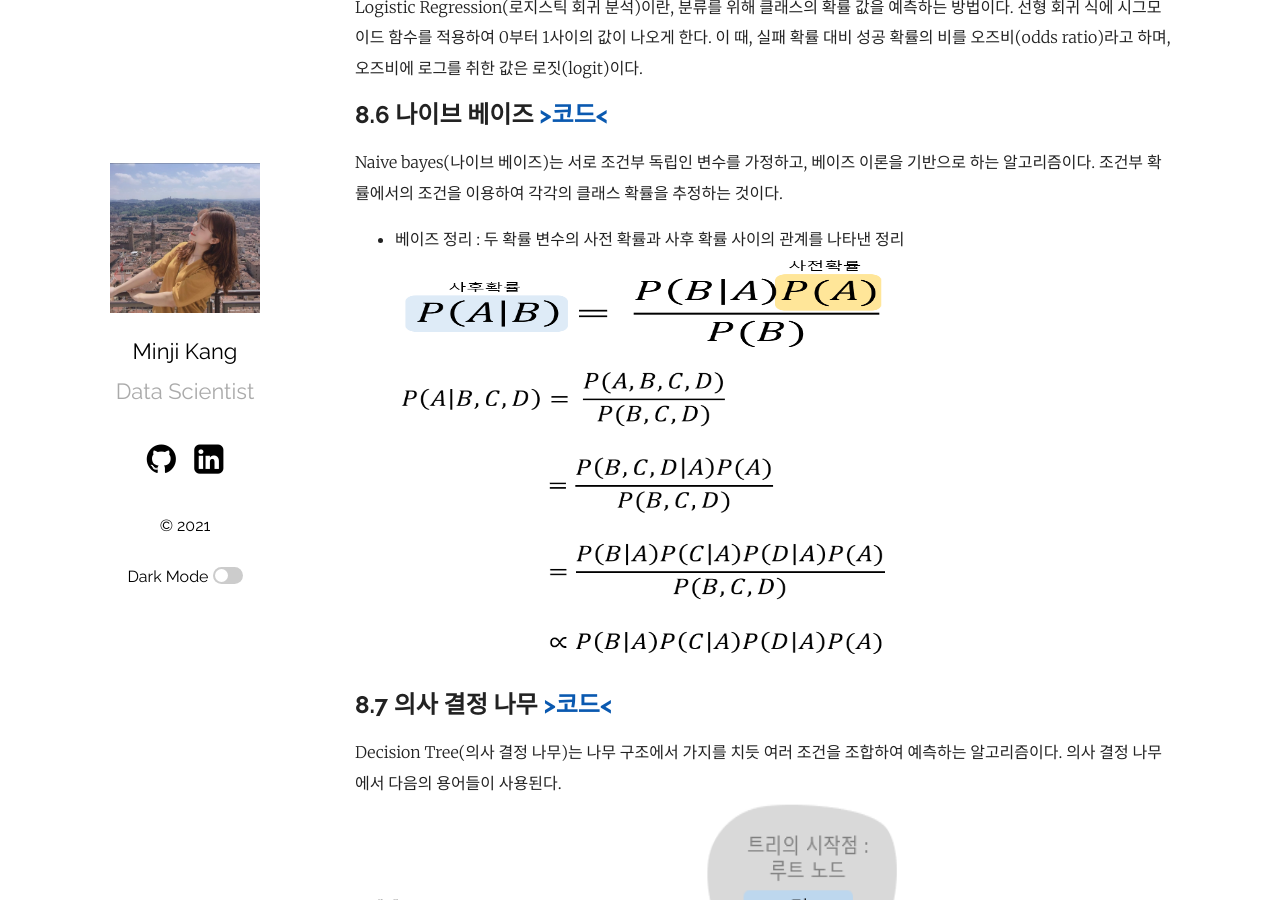
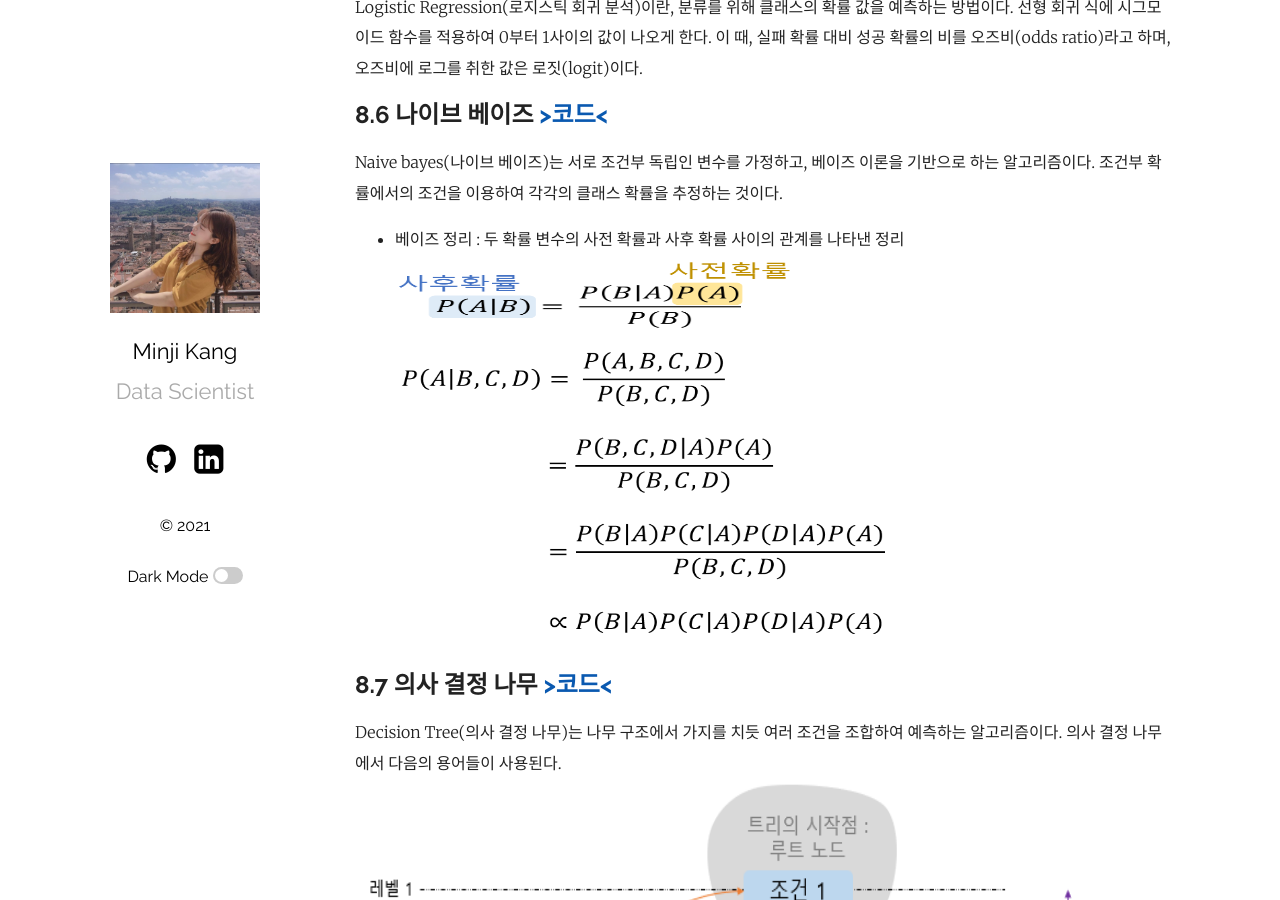
Before and after one commit to mmminji/mmminji.github.io, a Jekyll site: the page built from _posts/2021-06-14-선통머8장.markdown, in a window 1280 px wide and 900 px high, scrolled down 1132 px. Built offline with Jekyll 4.4.1, drawn with Linux system fonts in a browser that asks for light colours; comment, search, counter and statistics services are not loaded.

Commit message:
2021-06-14-post

```diff
--- a/_posts/2021-06-14-선통머8장.markdown
+++ b/_posts/2021-06-14-선통머8장.markdown
@@ -32,7 +32,7 @@ Logistic Regression(로지스틱 회귀 분석)이란, 분류를 위해 클래
 ## 8.6 나이브 베이즈 [>코드<](https://github.com/mmminji/Machine-Learning/blob/master/8.6.NaiveBayes.py)
 Naive bayes(나이브 베이즈)는 서로 조건부 독립인 변수를 가정하고, 베이즈 이론을 기반으로 하는 알고리즘이다. 조건부 확률에서의 조건을 이용하여 각각의 클래스 확률을 추정하는 것이다.
 - 베이즈 정리 : 두 확률 변수의 사전 확률과 사후 확률 사이의 관계를 나타낸 정리
-![](https://github.com/mmminji/mmminji.github.io/blob/main/assets/post_pics/8.6-Bayes.PNG?raw=true){: width="500" height="100"}
+![](https://github.com/mmminji/mmminji.github.io/blob/main/assets/post_pics/8.6-Bayes.PNG?raw=true){: width="400" height="80"}
 ![](https://github.com/mmminji/mmminji.github.io/blob/main/assets/post_pics/8.6-Naive_bayes.PNG?raw=true){: width="500" height="300"}
 
 ## 8.7 의사 결정 나무 [>코드<](https://github.com/mmminji/Machine-Learning/blob/master/8.7.DecisionTree.py)
```
Also changed, not shown: assets/post_pics/8.6-Bayes.PNG.
